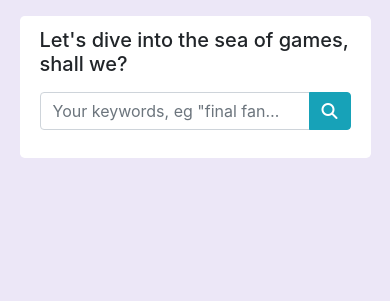
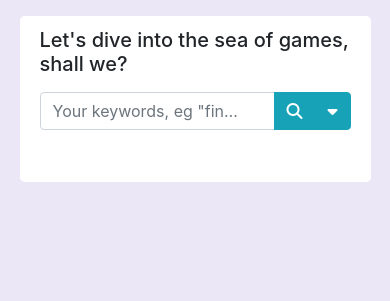
Before and after one commit to EvaSuarezGarcia/the-videogames-lair, a Django app: page /search in a window 390 px wide. Shown: the part 56-357 px from the top of the page. Run offline with Django 3.2, Linux system fonts and the light colour scheme; some libraries are stand-ins or nearby versions.

Commit message:
Mobile interface for advanced filters

```diff
--- a/videogames_lair_site/vgl/static/vgl/css/search.css
+++ b/videogames_lair_site/vgl/static/vgl/css/search.css
@@ -5,3 +5,24 @@
         max-width: 1500px;
     }
 }
+
+#advanced-filters {
+    transition: max-height 0.8s;
+    max-height: 1000px;
+}
+
+#advanced-filters.collapsed {
+    max-height: 0;
+}
+
+#advanced-filters-text {
+    font-size: 0;
+    opacity: 0;
+    transition: opacity 0.2s 0s ease, font-size 0.2s 0.2s ease;
+}
+
+#advanced-filters-btn:hover #advanced-filters-text {
+    font-size: inherit;
+    opacity: 1;
+    transition: font-size 0.2s 0s ease, opacity 0.2s 0.2s ease;
+}
--- /dev/null
+++ b/videogames_lair_site/vgl/static/vgl/js/search.js
@@ -0,0 +1,4 @@
+function toggleAdvancedFilters(button) {
+    $('#advanced-filters').toggleClass(["collapsed", "overflow-hidden"]);
+    $(button).find(".fas").toggleClass("fa-rotate-180");
+}
--- a/videogames_lair_site/vgl/templates/vgl/base.html
+++ b/videogames_lair_site/vgl/templates/vgl/base.html
@@ -77,5 +77,6 @@
     <script>if (typeof($.fn.modal) === "undefined") {document.write('<script src="{% static "vgl/bootstrap/js/bootstrap.bundle.min.js" %}"><\/script>')}</script>
 
     <script src="{% static "vgl/js/navbar.js" %}"></script>
+    {% block extra_js %}{% endblock extra_js %}
 </body>
 </html>
--- a/videogames_lair_site/vgl/templates/vgl/navbar_searchbar.html
+++ b/videogames_lair_site/vgl/templates/vgl/navbar_searchbar.html
@@ -3,7 +3,7 @@
 {% endcomment %}
 <form action="{% url "vgl:search" %}" method="get" class="form-inline {% if mobile %}mt-2 justify-content-center{% else %}d-none d-lg-inline-block mx-2{% endif %}">
     <div class="input-group">
-        <input name="q" class="form-control" type="search" placeholder="Quick Search" aria-label="Search" required>
+        <input name="q" class="form-control" type="search" maxlength="200" placeholder="Quick Search" aria-label="Search" required>
         <div class="input-group-append">
             <button class="btn btn-info" type="submit">{% if mobile %}Search{% else %}<span class="fas fa-search"></span>{% endif %}</button>
         </div>
--- a/videogames_lair_site/vgl/templates/vgl/search.html
+++ b/videogames_lair_site/vgl/templates/vgl/search.html
@@ -5,6 +5,7 @@
 {% load static %}
 {% block css %}
     <link rel="stylesheet" href="{% static "vgl/css/search.css" %}">
+    <link rel="stylesheet" href="https://cdnjs.cloudflare.com/ajax/libs/ion-rangeslider/2.3.1/css/ion.rangeSlider.min.css"/>
 {% endblock css %}
 
 {% block content %}
@@ -14,10 +15,61 @@
 
     {# Search form #}
     <form action="{% url "vgl:search" %}" method="get" class="w-100 my-3 w-md-75 my-md-4 mx-md-auto w-lg-50">
-        <div class="input-group">
-            <input name="q" class="form-control text-truncate" type="search" placeholder="Your keywords, eg &quot;final fantasy&quot;" {% if query %}value="{{ query }}"{% endif %}aria-label="Search" required>
-            <div class="input-group-append">
+        <div class="form-group input-group">
+            <input name="q" class="form-control text-truncate" maxlength="200" type="search" placeholder="Your keywords, eg &quot;final fantasy&quot;" {% if query %}value="{{ query }}" sh 10.56{% endif %}aria-label="Search" required>
+            <div class="input-group-append btn-group">
                 <button class="btn btn-info" type="submit"><span class="fas fa-search"></span></button>
+                <button id="advanced-filters-btn" class="btn btn-info" type="button" onclick="toggleAdvancedFilters(this)"><span id="advanced-filters-text">Advanced Filters </span><span class="fas fa-caret-down"></span></button>
+            </div>
+        </div>
+        <div id="advanced-filters" class="collapsed overflow-hidden mt-2 mb-4">
+            <div class="form-group">
+                <label for="genre-input">Genres</label>
+                <input id="genre-input" type="text" name="genre" class="form-control advanced-search">
+            </div>
+            <div class="form-group">
+                <label for="theme-input">Themes</label>
+                <input id="theme-input" type="text" name="theme" class="form-control advanced-search">
+            </div>
+            <div class="form-group">
+                <label for="franchise-input">Franchises</label>
+                <input id="franchise-input" type="text" name="fran" class="form-control advanced-search">
+            </div>
+            <div class="form-group">
+                <label for="platform-input">Platforms</label>
+                <input id="platform-input" type="text" name="plat" class="form-control advanced-search">
+            </div>
+            <div class="form-group">
+                <label for="developer-input">Developers</label>
+                <input id="developer-input" type="text" name="dev" class="form-control advanced-search">
+            </div>
+            <div class="form-group">
+                <label for="publisher-input">Publishers</label>
+                <input id="publisher-input" type="text" name="pub" class="form-control advanced-search">
+            </div>
+            <div class="form-row">
+                <div class="form-group col-6">
+                    <label for="input-age-rating-system">Age Ratings</label>
+                    <select id="input-age-rating-system" name="ar-sys" class="form-control advanced-search">
+                        <option selected>System</option>
+                        <option>Dummy option</option>
+                    </select>
+                </div>
+                <div class="form-group col-6">
+                    <label class="text-white">Rating</label>
+                    <select class="form-control advanced-search" name="ar" disabled>
+                        <option selected>Rating</option>
+                        <option>Dummy option</option>
+                    </select>
+                </div>
+            </div>
+            <div class="form-group">
+                <label for="input-release-year">Release Year</label>
+                <input id="input-release-year" type="text" class="js-range-slider" name="year-range">
+            </div>
+            <div class="d-flex justify-content-center">
+                <button type="reset" class="btn btn-light border">Clear Filters</button>
+                <button type="submit" class="btn btn-info ml-3">Search</button>
             </div>
         </div>
     </form>
@@ -86,3 +138,33 @@
 
     </section>
 {% endblock %}
+{% block extra_js %}
+    <script src="https://cdnjs.cloudflare.com/ajax/libs/ion-rangeslider/2.3.1/js/ion.rangeSlider.min.js"></script>
+    <script>
+        $(document).ready(function () {
+            $(".test-input").keydown(function (e) {
+                if (e.keyCode === 13) {
+                    debugger;
+                    if (this.value.trim()) {
+                        let dup = this.cloneNode();
+                        dup.readOnly = true;
+                        this.parentNode.insertBefore(dup, this.nextSibling);
+                        this.value = "";
+                    }
+                    e.preventDefault();
+                    return false;
+                }
+            });
+
+            $("form").submit(function () {
+                $(".advanced-search:not([readonly])").remove();
+            });
+
+            $(".js-range-slider").ionRangeSlider({
+                type: "double",
+                skin: "round"
+            });
+        });
+    </script>
+    <script src="{% static 'vgl/js/search.js' %}"></script>
+{% endblock%}
```
